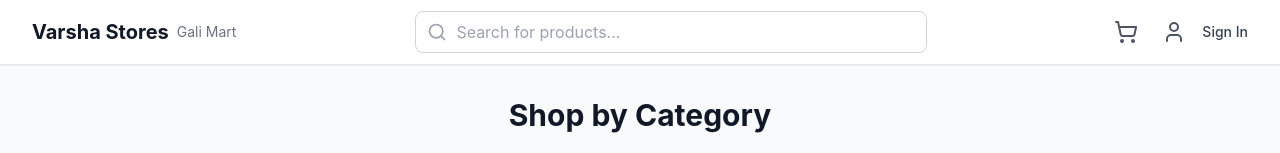
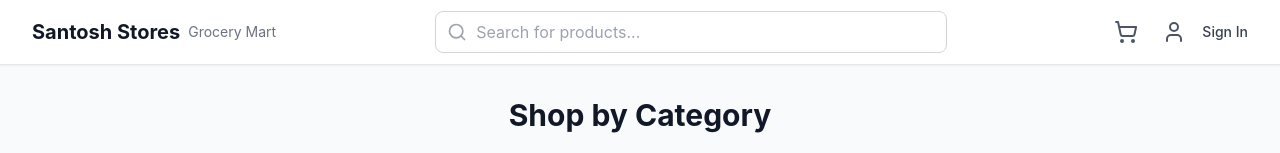
Before and after one commit to AayuseX11/Web-Grocery, a Next.js app: page / in a window 1280 px wide. Shown: the top 153 px of the page. Built offline with nearby package versions, Linux system fonts and the light colour scheme.

Commit message:
Update index.js

```diff
--- a/pages/index.js
+++ b/pages/index.js
@@ -256,8 +256,8 @@ export default function FreshMartGroceryStore() {
           <div className="flex items-center justify-between h-16">
             {/* Logo */}
             <div className="flex items-center">
-              <h1 className="text-xl font-bold text-gray-900">Varsha Stores</h1>
-              <span className="text-sm text-gray-500 ml-2">Gali Mart</span>
+              <h1 className="text-xl font-bold text-gray-900">Santosh Stores</h1>
+              <span className="text-sm text-gray-500 ml-2">Grocery Mart</span>
             </div>
 
             {/* Search Bar */}
```
